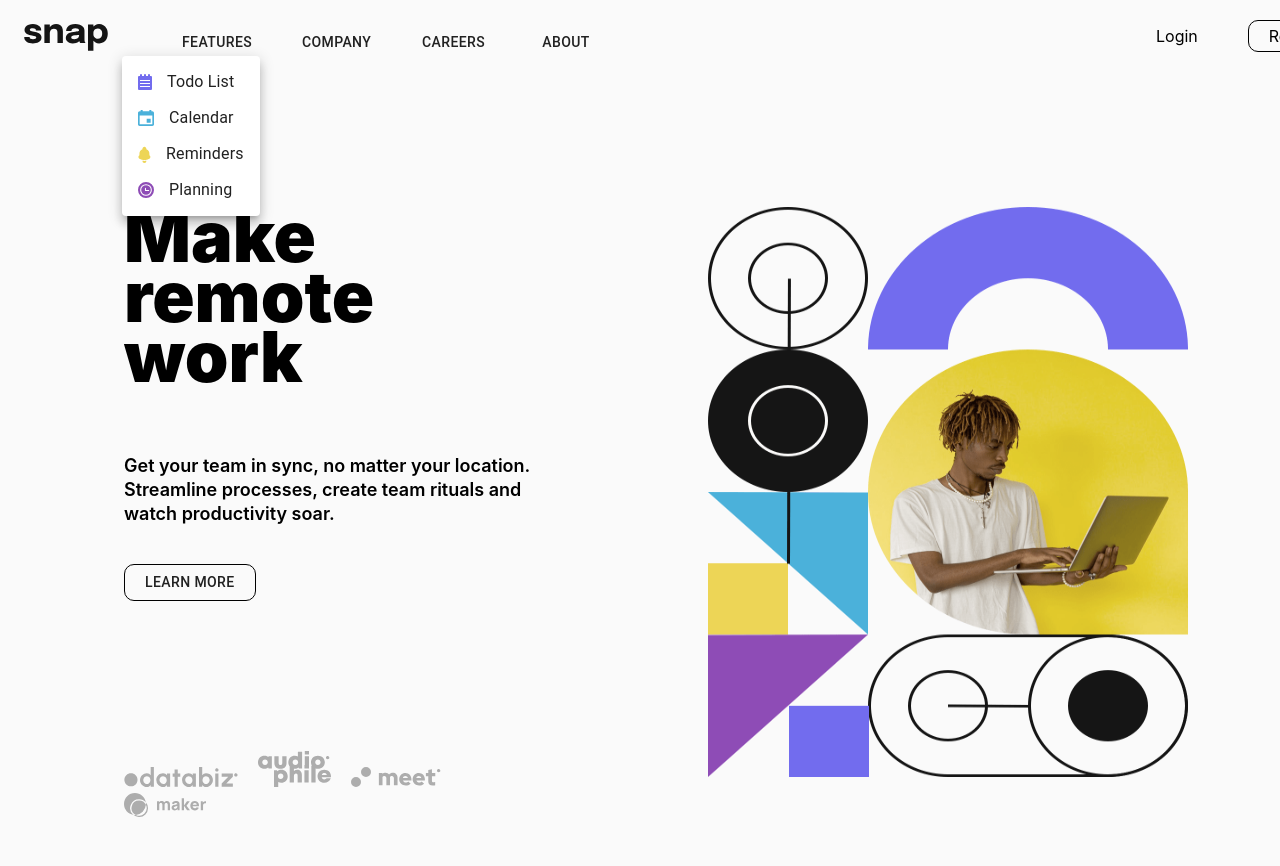
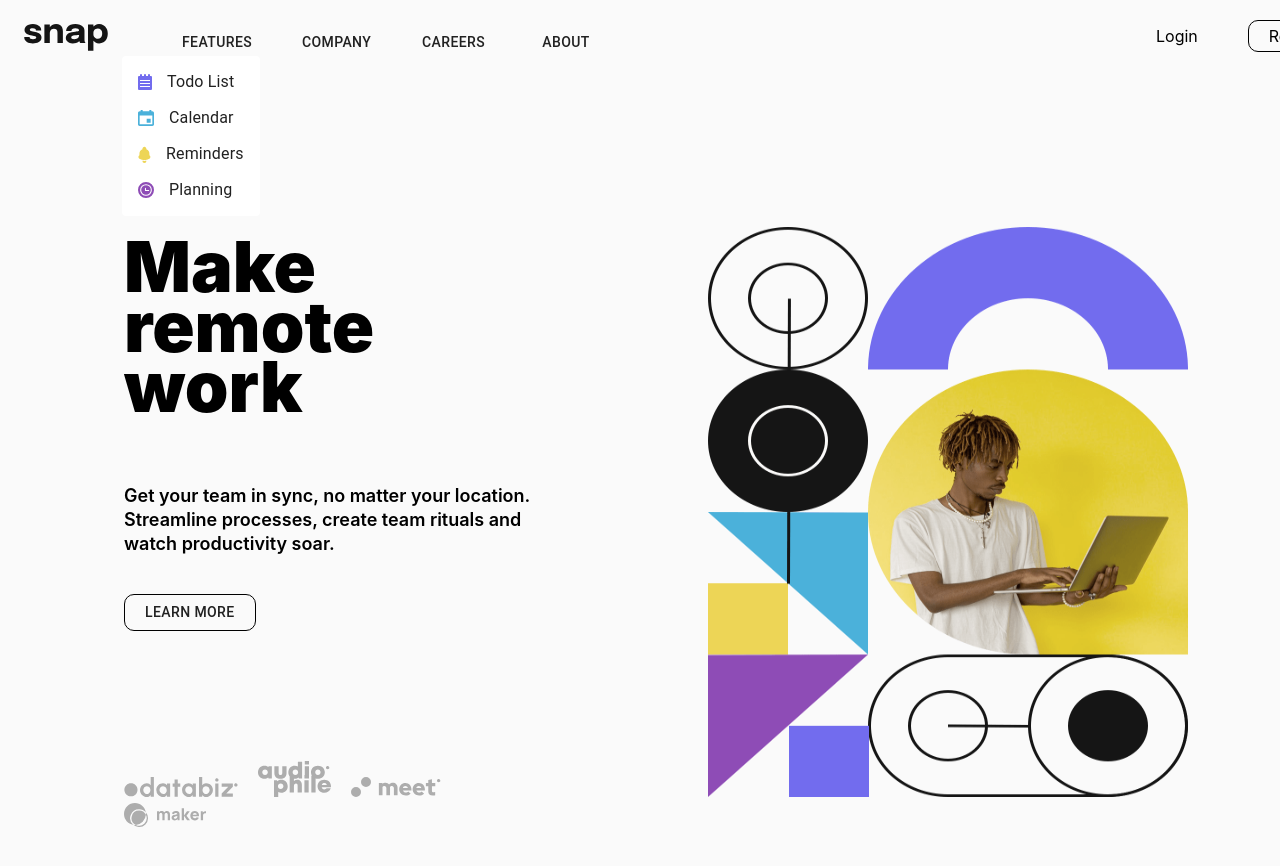
Before and after one commit to Elio1995/dropdown-navigation, a React (Vite) app: page / in a window 1280 px wide. Both pictures are taken after a click on the button "FEATURES". Shown: the top 866 px of the page. Built offline with nearby package versions, Linux system fonts and the light colour scheme.

Commit message:
Fixed some menu styling

```diff
--- a/src/App.tsx
+++ b/src/App.tsx
@@ -1,7 +1,7 @@
 import * as React from "react";
 import "./App.css";
-import { makeStyles } from "@material-ui/core/styles";
-import Menu from "@material-ui/core/Menu";
+import { makeStyles, styled, alpha } from "@material-ui/core/styles";
+import Menu, { MenuProps } from "@material-ui/core/Menu";
 import MenuItem from "@material-ui/core/MenuItem";
 import logo from "../images/logo.svg";
 import Button from "@material-ui/core/Button";
@@ -54,6 +54,33 @@ const useStyles = makeStyles({
     marginTop: "40px",
   },
 });
+
+const StyledMenu = styled((props: MenuProps) => (
+  <Menu elevation={0} {...props} />
+))(({ theme }) => ({
+  "& .MuiPaper-root": {
+    borderRadius: 10,
+    marginTop: theme.spacing(1),
+    boxShadow:
+      "rgb(255, 255, 255) 0px 0px 0px 0px, rgba(0, 0, 0, 0.05) 0px 0px 0px 1px, rgba(0, 0, 0, 0.1) 0px 10px 15px -3px, rgba(0, 0, 0, 0.05) 0px 4px 6px -2px",
+    "& .MuiMenu-list": {
+      padding: "10px 20px",
+    },
+    "& .MuiMenuItem-root": {
+      "& .MuiSvgIcon-root": {
+        fontSize: 18,
+        color: theme.palette.text.secondary,
+        marginRight: theme.spacing(1.5),
+      },
+      "&:active": {
+        backgroundColor: alpha(
+          theme.palette.primary.main,
+          theme.palette.action.selectedOpacity
+        ),
+      },
+    },
+  },
+}));
 function App() {
   const classes = useStyles();
   const [features, setFeatures] = React.useState<null | HTMLElement>(null);
@@ -89,9 +116,9 @@ function App() {
             >
               Features
             </Button>
-            <Menu
+            <StyledMenu
               anchorOrigin={{
-                vertical: "top",
+                vertical: "bottom",
                 horizontal: "right",
               }}
               transformOrigin={{
@@ -135,7 +162,7 @@ function App() {
                 ></img>
                 Planning
               </MenuItem>
-            </Menu>
+            </StyledMenu>
           </div>
           <div>
             <Button
@@ -147,15 +174,7 @@ function App() {
             >
               Company
             </Button>
-            <Menu
-              anchorOrigin={{
-                vertical: "top",
-                horizontal: "right",
-              }}
-              transformOrigin={{
-                vertical: "top",
-                horizontal: "right",
-              }}
+            <StyledMenu
               className={classes.dropdownMenu}
               id="basic-menu"
               anchorEl={company}
@@ -168,7 +187,7 @@ function App() {
               <MenuItem onClick={handleCloseCompany}>History</MenuItem>
               <MenuItem onClick={handleCloseCompany}>Our Team</MenuItem>
               <MenuItem onClick={handleCloseCompany}>Blog</MenuItem>
-            </Menu>
+            </StyledMenu>
           </div>
           <div>
             <Button>Careers</Button>
@@ -185,7 +204,7 @@ function App() {
         </div>
       </div>
       <div className={classes.main}>
-        <div style={{ padding: "100px 100px" }}>
+        <div style={{ padding: "130px 100px" }}>
           <h1
             style={{
               fontSize: "70px",
@@ -209,7 +228,7 @@ function App() {
             watch productivity soar.
           </p>
           <Button className={classes.button}>Learn More</Button>
-          <div style={{ paddingTop: "150px" }}>
+          <div style={{ paddingTop: "130px" }}>
             <img
               style={{ marginRight: "20px" }}
               src={databiz}
```
